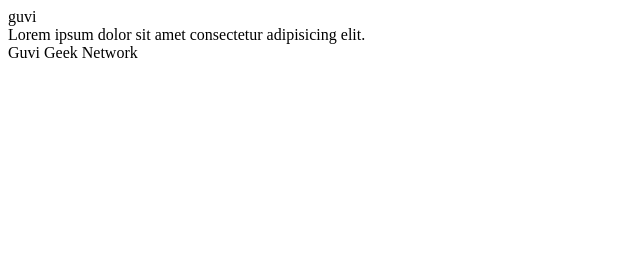
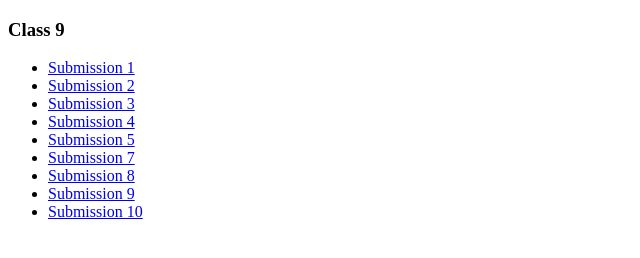
Before and after one commit to AdityaTajanpure/Tasks, a plain HTML site: page Class 9/index.html in a window 1280 px wide. Shown: the whole page, without its empty margins (0-640 px from the left). Drawn offline with Linux system fonts and the light colour scheme.

Commit message:
indexed files

```diff
--- a/Class 9/index.html
+++ b/Class 9/index.html
@@ -1,21 +1,26 @@
-<!-- 1. Fix the bugs in below snippet -->
-
+<!DOCTYPE html>
 <html lang="en">
 
 <head>
-    <title>Document</title>
+    <meta charset="UTF-8">
+    <meta http-equiv="X-UA-Compatible" content="IE=edge">
+    <meta name="viewport" content="width=device-width, initial-scale=1.0">
+    <title>Class 9</title>
 </head>
 
 <body>
-    guvi
-    <div>
-        Lorem ipsum dolor sit amet consectetur adipisicing elit.
-        <div>
-            <div>
-                Guvi Geek Network
-            </div>
-        </div>
-    </div>
+    <h3>Class 9</h3>
+    <ul>
+        <li><a href="/1.html">Submission 1</a></li>
+        <li><a href="/2.html">Submission 2</a></li>
+        <li><a href="/3.html">Submission 3</a></li>
+        <li><a href="/4.html">Submission 4</a></li>
+        <li><a href="/5.html">Submission 5</a></li>
+        <li><a href="/7.html">Submission 7</a></li>
+        <li><a href="/8.html">Submission 8</a></li>
+        <li><a href="/9.html">Submission 9</a></li>
+        <li><a href="/10.html">Submission 10</a></li>
+    </ul>
 </body>
 
 </html>
```
Also changed, not shown: Class 9/1.html (added, +21 -0 lines).
